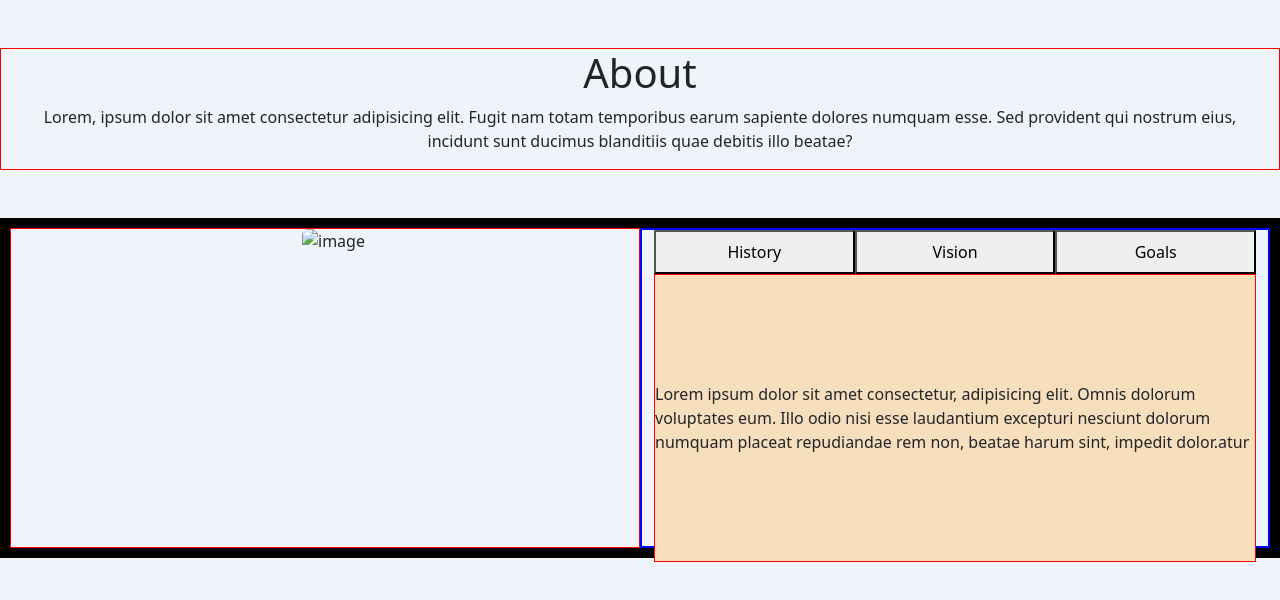
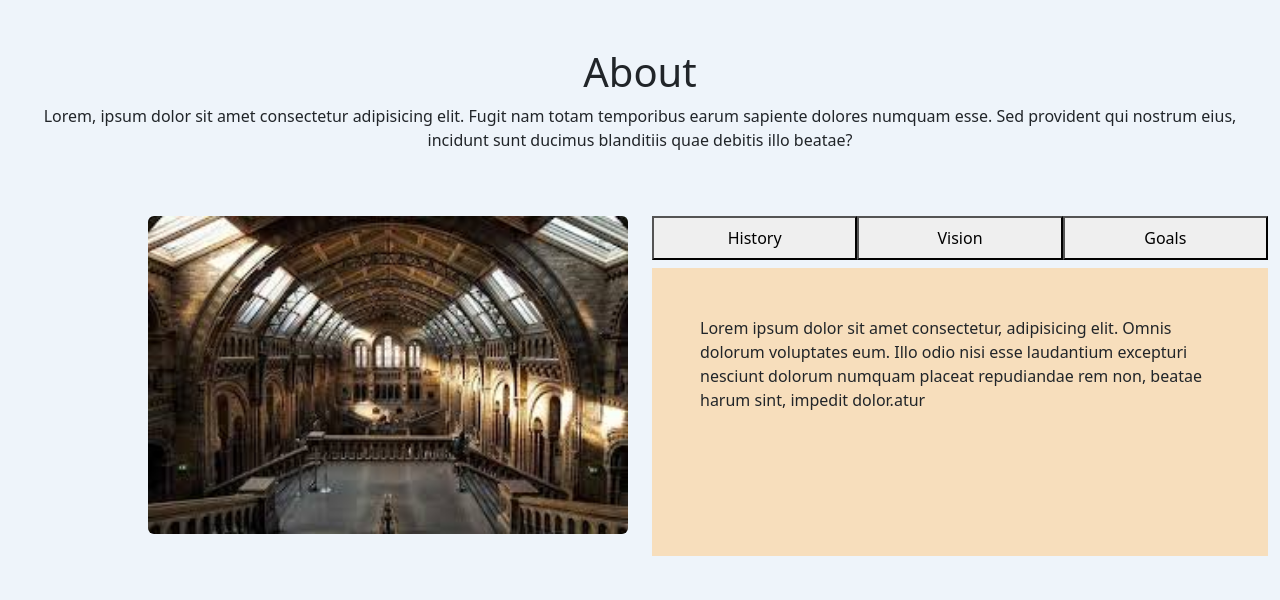
Before and after one commit to samade747/About-Section-By-JavaScript, a plain HTML site: page index.html in a window 1280 px wide. Drawn offline with nearby package versions, Linux system fonts and the light colour scheme.

Commit message:
56546464

```diff
--- a/app.js
+++ b/app.js
@@ -2,7 +2,7 @@ const reviews = [
 { id: '01',
   section: 'history',
   detail: 'Lorem ipsum dolor sit amet consectetur, adipisicing elit. Omnis dolorum voluptates eum. Illo odio nisi esse laudantium excepturi nesciunt dolorum numquam placeat repudiandae rem non, beatae harum sint, impedit dolor.atur',
-  src: "./images/history image.jpeg"},
+  image:  src= "./images/history.jpeg"},
 
 { id: '02',
   section: 'Vision',
--- a/index.html
+++ b/index.html
@@ -8,7 +8,7 @@
     <link rel="stylesheet" href="style.css">
 </head>
 <body>
-    <div class="container-fluid mt-5"  style="border: 1px solid red;">
+    <div class="container-fluid mt-5"  >
         <div class="row justify-content-center">
             <div class="col text-center ">
 
@@ -19,17 +19,17 @@
         </div>
     </div>
 
-<div class="container-fluid mt-5" style="border: 10px solid black;">
+<div class="container-fluid mt-5" >
     <div class="row">
 
-    <div class="col-lg-6 col-md-6 col-sm-12 align-items-center justify-content-center" style="border: 1px solid red; height: 20rem; ">
+    <div class="col-lg-6 col-md-6 col-sm-12 align-items-center justify-content-center mb-3" >
         <!-- pic section -->
-        <img width="325rem" src="./images/history image.jpeg" alt="image" class="img-fluid rounded float-end" id="ImageArea">
+        <img width="480px" src="" alt="image" class="rounded float-end" id="ImageArea">
         <!-- <img width="550px" src="./images/Capture321.PNG" alt="image" id="" class="img-fluid rounded float-end"> -->
     </div>
 
 
-    <div class="col-lg-6 col-md-12 col-sm-12  " style="border: 2px solid blue; height: 20rem; ">
+    <div class="col-lg-6 col-md-12 col-sm-12  " style=" height: 20rem; ">
     <!-- 3 buttons -->
         <div class="d-flex flex-row row-cols-3' style="border: 1px solid black;">
             <button onclick="History()" class="p-2 col" id="History">History</button>
@@ -37,8 +37,8 @@
             <button onclick="Goals()" class="p-2 col" id="Goals">Goals</button>
         </div>
 
-        <div class="box d-flex justify-content-center align-items-center" style="border: 1px solid red; height: 18rem; background-color: rgb(247, 222, 188);" >
-            <div class="" id="boxtext">
+        <div class="box mt-2 justify-content-center align-items-center" style="height: 18rem; background-color: rgb(247, 222, 188);" >
+            <div class="gap-2 px-5 py-5 justify-content-center align-items-center" id="boxtext">
 
             </div>
 
```
Also changed, not shown: images/1697265904430.jpeg, images/Capture321.PNG, images/history.jpeg (renamed from images/history image.jpeg).
